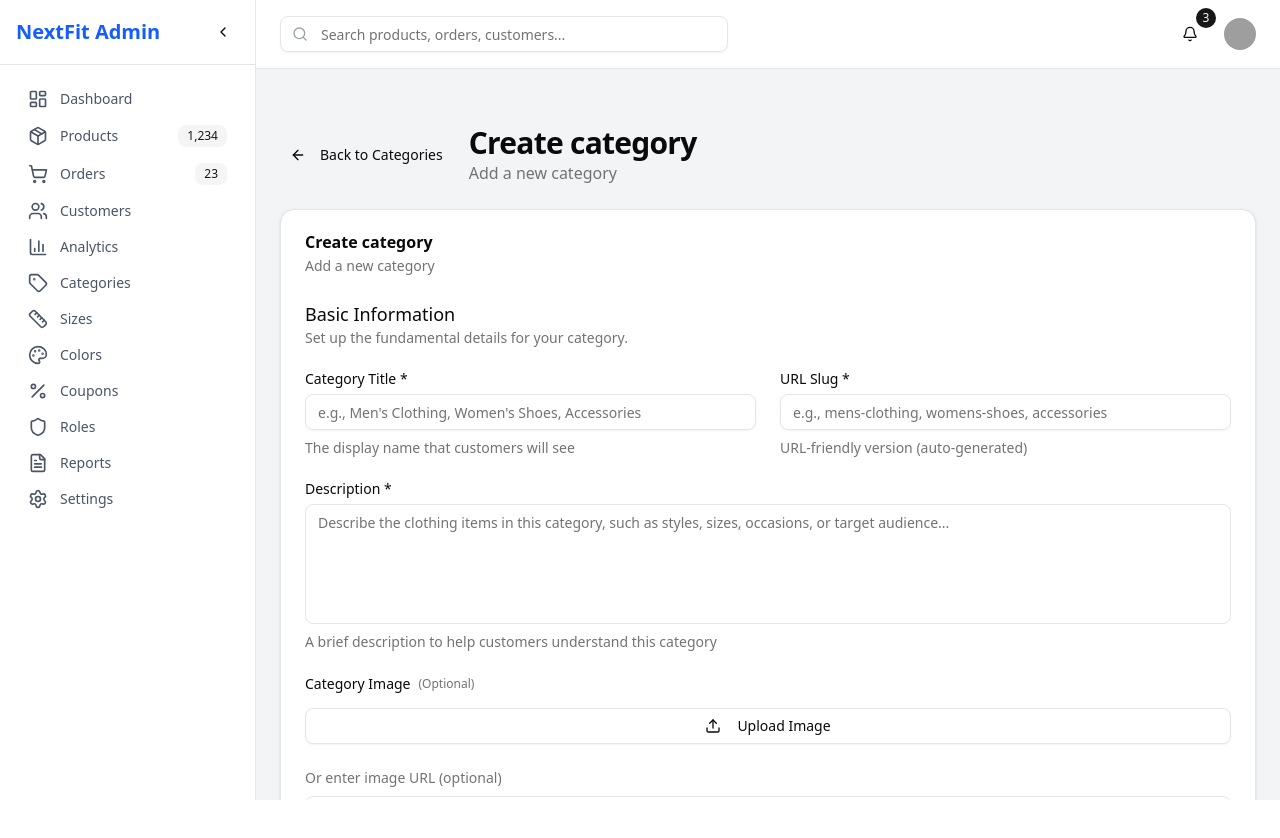
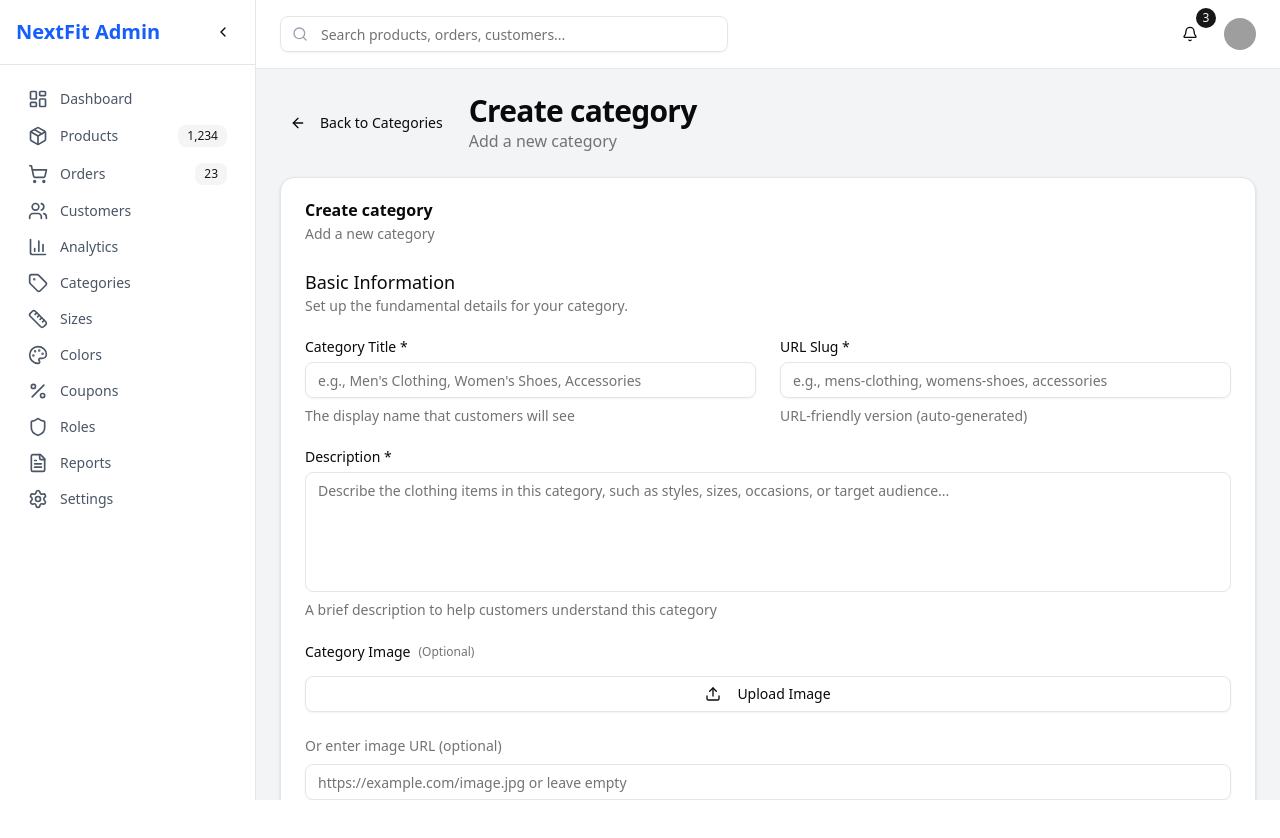
Before and after one commit to schndra/next-fit, a Next.js app: page /admin/categories/1 in a window 1280 px wide. Shown: the top 838 px of the page. After the commit the page ends 800 px from the top, so only its background shows below. Built offline with nearby package versions, Linux system fonts and the light colour scheme; no server answers; the database is empty; grey boxes are pictures that could not be loaded.

Commit message:
feat: update layout structure for AdminLayout and simplify CategoryForm container

```diff
--- a/app/admin/layout.tsx
+++ b/app/admin/layout.tsx
@@ -8,11 +8,11 @@ export default function AdminLayout({
   children: React.ReactNode;
 }) {
   return (
-    <div className="flex h-screen bg-gray-100">
+    <div className="fixed inset-0 flex bg-gray-100">
       <AdminSidebar />
-      <div className="flex-1 flex flex-col overflow-hidden">
+      <div className="flex-1 flex flex-col min-w-0">
         <AdminHeader />
-        <main className="flex-1 overflow-x-hidden overflow-y-auto bg-gray-100 p-6">
+        <main className="flex-1 overflow-y-auto bg-gray-100 p-6">
           {children}
         </main>
       </div>
--- a/features/categories/components/category-form-edit.tsx
+++ b/features/categories/components/category-form-edit.tsx
@@ -140,7 +140,7 @@ function CategoryForm({ categoryId }: { categoryId: string }) {
   }
 
   return (
-    <div className="container mx-auto py-8 space-y-6">
+    <div className="space-y-6">
       {/* Header */}
       <div className="flex flex-col gap-4 md:flex-row md:items-center md:justify-between">
         <div className="flex items-center gap-4">
```
